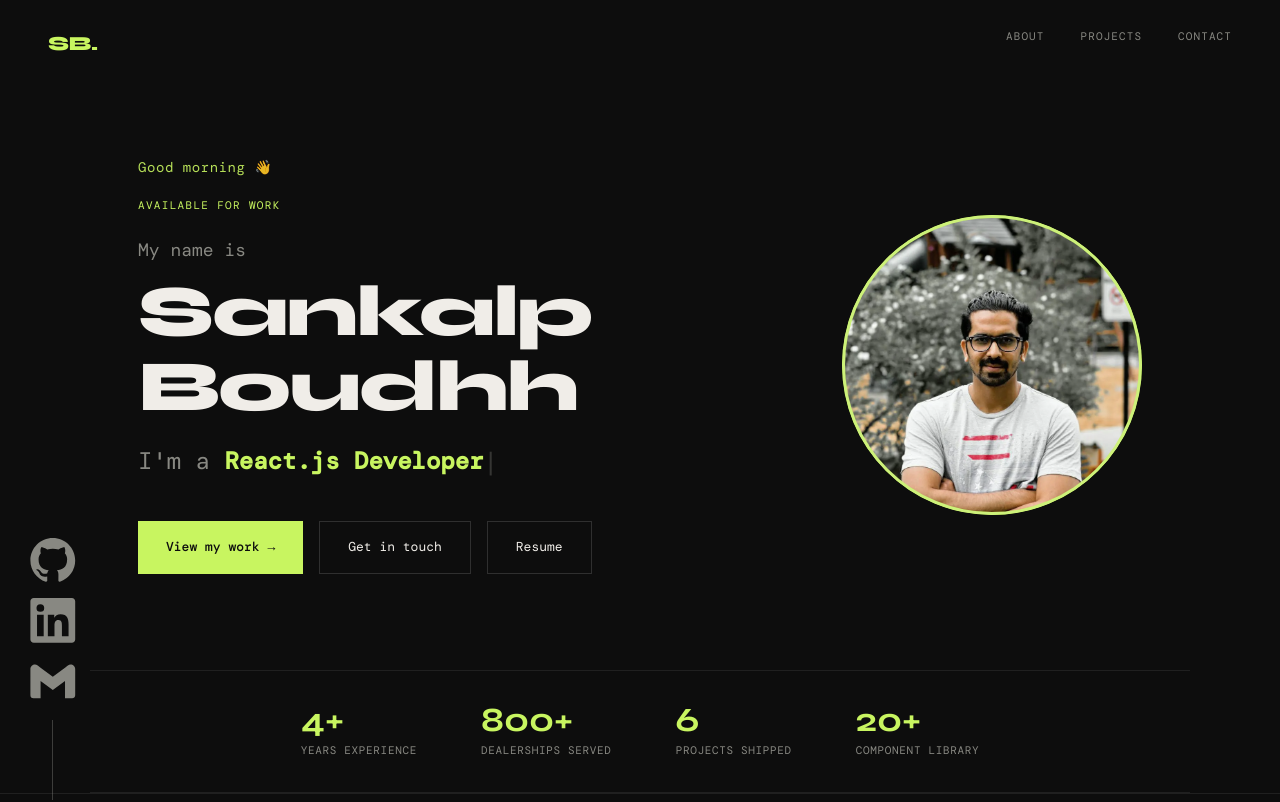
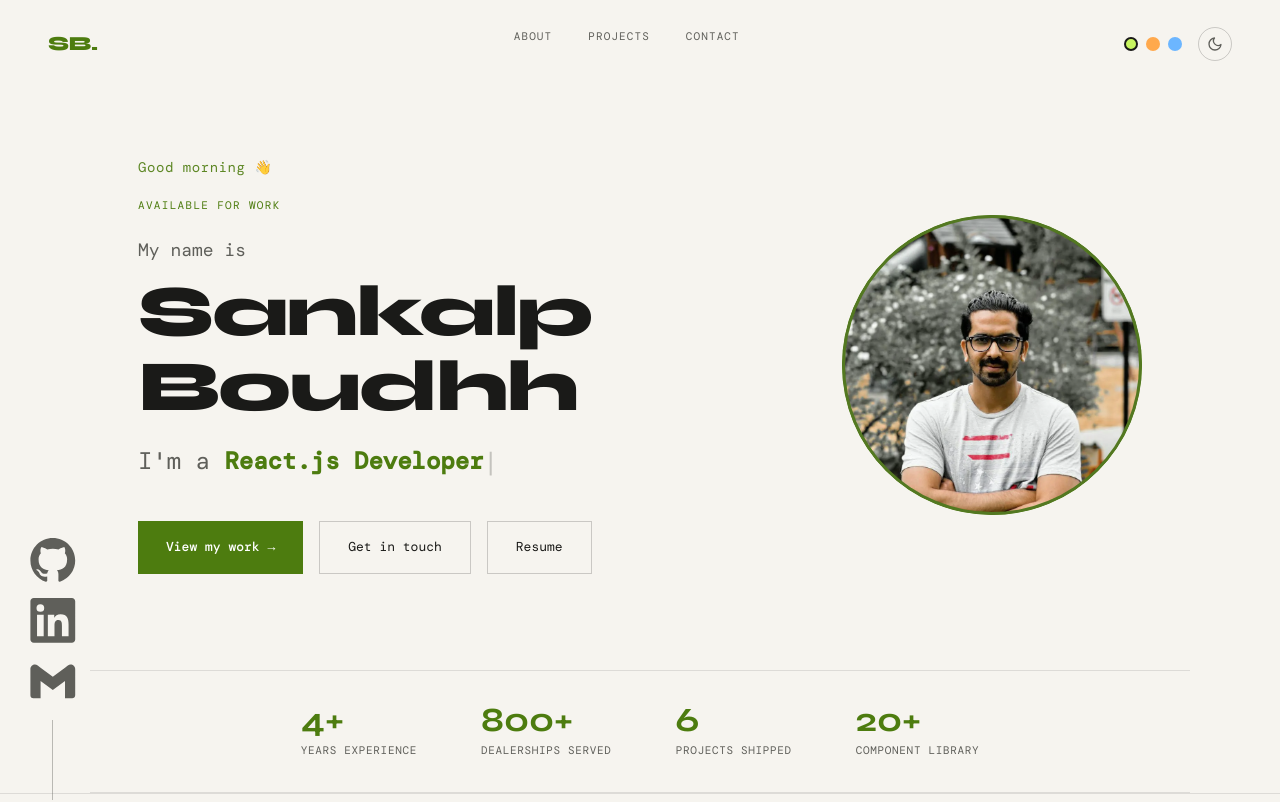
Before and after one commit to sankalpboudhh/sankalp-portfolio, a React (Create React App) app: page / in a window 1280 px wide. Shown: the top 802 px of the page. Built offline with nearby package versions, Linux system fonts and the light colour scheme; no server answers; a web font is replaced by a local one.

Commit message:
Implement theme toggle functionality and update color variables for improved styling

```diff
--- a/public/index.html
+++ b/public/index.html
@@ -4,7 +4,7 @@
     <meta charset="utf-8" />
     <link rel="icon" href="%PUBLIC_URL%/favicon.ico" />
     <meta name="viewport" content="width=device-width, initial-scale=1" />
-    <meta name="theme-color" content="#000000" />
+    <meta name="theme-color" content="#0d0d0d" />
     <meta
       name="description"
       content="Frontend Developer specializing in React.js. 3+ years building enterprise web apps."
@@ -36,6 +36,16 @@
       work correctly both with client-side routing and a non-root public URL.
       Learn how to configure a non-root public URL by running `npm run build`.
     -->
+    <script>
+      // Apply saved/system theme before first paint to avoid a flash
+      try {
+        var d = document.documentElement;
+        d.dataset.theme = localStorage.getItem('theme') ||
+          (matchMedia('(prefers-color-scheme: light)').matches ? 'light' : 'dark');
+        var a = localStorage.getItem('accent');
+        if (a) d.dataset.accent = a;
+      } catch (e) {}
+    </script>
     <title>Sankalp Boudhh | Frontend Developer</title>
   </head>
   <body>
--- a/src/components/About.css
+++ b/src/components/About.css
@@ -89,9 +89,6 @@
 
 
   .about {
-  --fg: #f2efe9;
-  --muted: #8a8a85;
-  --line: #2a2a2a;
   max-width: 1020px;
   margin: 0 auto;
   color: var(--muted);
@@ -106,7 +103,7 @@
 .about-toggle {
   background: none; border: 0; padding: 0; cursor: pointer; text-align: left;
   font-family: inherit; font-size: clamp(44px, 7vw, 68px); font-weight: 800; letter-spacing: -.02em;
-  color: transparent; -webkit-text-stroke: 1px #555;
+  color: transparent; -webkit-text-stroke: 1px var(--stroke);
   transition: color .3s, -webkit-text-stroke-color .3s, transform .3s;
 }
 .about-toggle:hover { transform: translateX(8px); }
@@ -144,7 +141,7 @@
 .about-note {
   margin-top: 24px; padding: 16px 18px; min-height: 84px;
   border: 1px solid var(--line); border-left: 2px solid var(--accent);
-  background: #111; color: var(--fg); font-size: 13px; line-height: 1.7;
+  background: var(--note-bg); color: var(--fg); font-size: 13px; line-height: 1.7;
   animation: about-in .3s ease both;
 }
 .about-prompt { color: var(--accent); margin-right: 6px; }
@@ -158,7 +155,7 @@
 .about-skill-icon {
   width: 50px;
   height: 50px;
-  color: #f2efe9;
+  color: var(--fg);
   transition: color 0.2s;
   margin-inline-end:12px
 }
--- a/src/components/Hero.css
+++ b/src/components/Hero.css
@@ -102,7 +102,7 @@
     gap: 8px;
     padding: 14px 28px;
     background: var(--accent);
-    color: #0d0d0d;
+    color: var(--on-accent);
     font-family: var(--font-mono);
     font-size: 13px;
     font-weight: 500;
--- a/src/components/Nav.css
+++ b/src/components/Nav.css
@@ -12,7 +12,7 @@
 
   .nav--scrolled {
     padding: 16px 48px;
-    background: rgba(13, 13, 13, 0.9);
+    background: var(--nav-bg);
     backdrop-filter: blur(12px);
     border-bottom-color: var(--border);
   }
--- a/src/components/Nav.js
+++ b/src/components/Nav.js
@@ -1,5 +1,6 @@
 import { useState, useEffect } from 'react';
 import './Nav.css';
+import ThemeToggle from './ThemeToggle';
 
 function Nav() {
   const [scrolled, setScrolled] = useState(false);
@@ -18,6 +19,7 @@ function Nav() {
         <li><a href="#projects">Projects</a></li>
         <li><a href="#contact">Contact</a></li>
       </ul>
+      <ThemeToggle />
     </nav>
   );
 }
--- a/src/components/Projects.css
+++ b/src/components/Projects.css
@@ -126,8 +126,8 @@
 
   .project-card:hover .project-desc,
   .project-card:hover .project-tag {
-    color: #fff;
-    border-color: #fff;
+    color: var(--strong);
+    border-color: var(--strong);
   }
 
   .project-card .project-links a {
--- /dev/null
+++ b/src/components/ThemeToggle.css
@@ -0,0 +1,50 @@
+.theme-controls {
+  display: flex;
+  align-items: center;
+  gap: 16px;
+}
+
+.accent-picker {
+  display: flex;
+  gap: 8px;
+}
+
+.accent-dot {
+  width: 14px;
+  height: 14px;
+  border-radius: 50%;
+  border: 2px solid transparent;
+  cursor: pointer;
+  padding: 0;
+  transition: transform 0.2s, border-color 0.2s;
+}
+
+.accent-dot:hover { transform: scale(1.2); }
+.accent-dot.active { border-color: var(--text); }
+
+.theme-btn {
+  width: 34px;
+  height: 34px;
+  display: grid;
+  place-items: center;
+  background: none;
+  border: 1px solid var(--border2);
+  border-radius: 50%;
+  color: var(--muted);
+  cursor: pointer;
+  transition: color 0.2s, border-color 0.2s, transform 0.3s;
+}
+
+.theme-btn svg { width: 16px; height: 16px; }
+.theme-btn:hover { color: var(--accent); border-color: var(--accent); transform: rotate(20deg); }
+
+.accent-dot:focus-visible,
+.theme-btn:focus-visible {
+  outline: 2px solid var(--accent);
+  outline-offset: 3px;
+}
+
+@media (max-width: 600px) {
+  .theme-controls { gap: 10px; }
+  .accent-picker { display: none; }
+}
--- /dev/null
+++ b/src/components/ThemeToggle.js
@@ -0,0 +1,72 @@
+import { useEffect, useState } from 'react';
+import './ThemeToggle.css';
+
+const ACCENTS = [
+  { id: 'lime', color: '#c8f560' },
+  { id: 'orange', color: '#ffa94d' },
+  { id: 'blue', color: '#6cb6ff' },
+];
+
+const root = document.documentElement;
+const read = (k, fallback) => {
+  try { return localStorage.getItem(k) || fallback; } catch { return fallback; }
+};
+const save = (k, v) => { try { localStorage.setItem(k, v); } catch {} };
+
+function ThemeToggle() {
+  const [theme, setTheme] = useState(root.dataset.theme || 'dark');
+  const [accent, setAccent] = useState(read('accent', 'lime'));
+
+  useEffect(() => {
+    root.dataset.theme = theme;
+    save('theme', theme);
+    const meta = document.querySelector('meta[name="theme-color"]');
+    if (meta) meta.content = theme === 'light' ? '#f6f4ef' : '#0d0d0d';
+  }, [theme]);
+
+  useEffect(() => {
+    if (accent === 'lime') delete root.dataset.accent;
+    else root.dataset.accent = accent;
+    save('accent', accent);
+  }, [accent]);
+
+  const next = theme === 'dark' ? 'light' : 'dark';
+
+  return (
+    <div className="theme-controls">
+      <div className="accent-picker" role="group" aria-label="Accent colour">
+        {ACCENTS.map((a) => (
+          <button
+            key={a.id}
+            type="button"
+            className={`accent-dot ${accent === a.id ? 'active' : ''}`}
+            style={{ background: a.color }}
+            aria-label={`${a.id} accent`}
+            aria-pressed={accent === a.id}
+            onClick={() => setAccent(a.id)}
+          />
+        ))}
+      </div>
+      <button
+        type="button"
+        className="theme-btn"
+        aria-label={`Switch to ${next} theme`}
+        title={`Switch to ${next} theme`}
+        onClick={() => setTheme(next)}
+      >
+        {theme === 'dark' ? (
+          <svg viewBox="0 0 24 24" fill="none" stroke="currentColor" strokeWidth="2" strokeLinecap="round" aria-hidden="true">
+            <circle cx="12" cy="12" r="4" />
+            <path d="M12 2v2M12 20v2M4.9 4.9l1.4 1.4M17.7 17.7l1.4 1.4M2 12h2M20 12h2M4.9 19.1l1.4-1.4M17.7 6.3l1.4-1.4" />
+          </svg>
+        ) : (
+          <svg viewBox="0 0 24 24" fill="none" stroke="currentColor" strokeWidth="2" strokeLinecap="round" strokeLinejoin="round" aria-hidden="true">
+            <path d="M21 12.8A9 9 0 1111.2 3a7 7 0 009.8 9.8z" />
+          </svg>
+        )}
+      </button>
+    </div>
+  );
+}
+
+export default ThemeToggle;
--- a/src/index.css
+++ b/src/index.css
@@ -16,8 +16,45 @@
   --muted: #888882;
   --accent: #c8f560;
   --accent2: #a8d940;
+  --fg: #f2efe9;
+  --line: #2a2a2a;
+  --nav-bg: rgba(13, 13, 13, 0.9);
+  --note-bg: #111;
+  --stroke: #555;
+  --on-accent: #0d0d0d;
+  --strong: #fff;
   --font-display: 'Syne', sans-serif;
   --font-mono: 'DM Mono', monospace;
+}
+
+/* ---- Light theme ---- */
+:root[data-theme="light"] {
+  --bg: #f6f4ef;
+  --bg2: #ecE9e2;
+  --bg3: #e2dfd7;
+  --border: rgba(0, 0, 0, 0.10);
+  --border2: rgba(0, 0, 0, 0.18);
+  --text: #1a1a18;
+  --muted: #5f5f5a;
+  --fg: #1a1a18;
+  --line: #d6d3cb;
+  --nav-bg: rgba(246, 244, 239, 0.9);
+  --note-bg: #ecE9e2;
+  --stroke: #999;
+  --on-accent: #fff;
+  --strong: #000;
+  --accent: #4d7c0f;
+  --accent2: #3f6a0b;
+}
+
+/* ---- Accent colours (dark values, then darker light-theme values) ---- */
+:root[data-accent="orange"] { --accent: #ffa94d; --accent2: #f08c00; }
+:root[data-accent="blue"]   { --accent: #6cb6ff; --accent2: #4a9bea; }
+:root[data-theme="light"][data-accent="orange"] { --accent: #c2570c; --accent2: #a84a09; }
+:root[data-theme="light"][data-accent="blue"]   { --accent: #1c64c4; --accent2: #1752a3; }
+
+body {
+  transition: background-color 0.3s, color 0.3s;
 }
 
 html {
```
